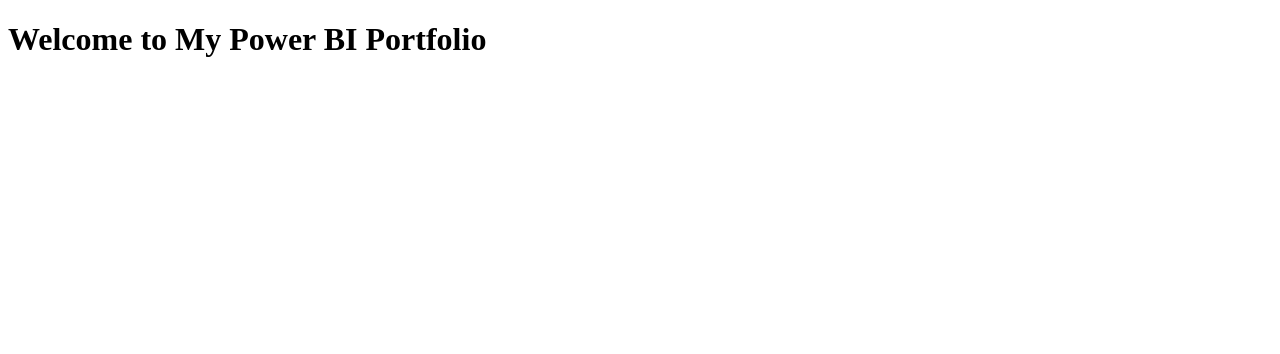
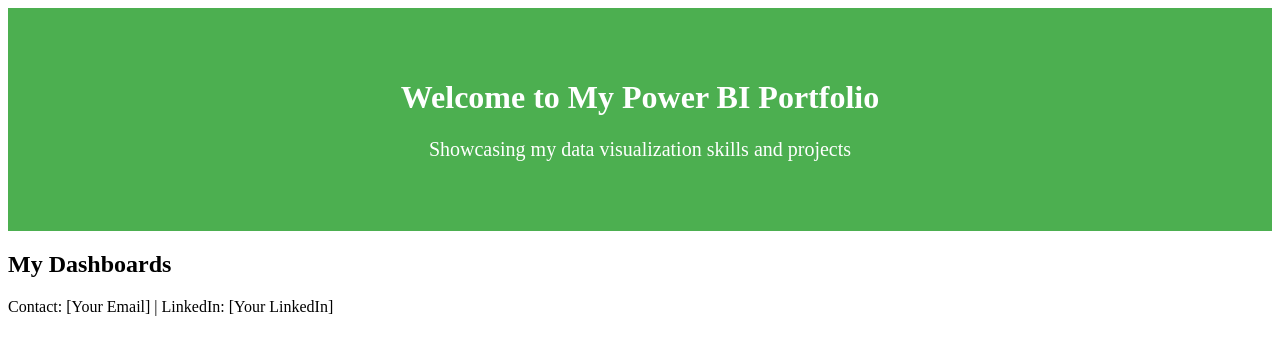
Before and after one commit to luma-naima/dashboard-portfolio, a plain HTML site: page index.html in a window 1280 px wide. Drawn offline with Linux system fonts and the light colour scheme.

Commit message:
header added

```diff
--- a/index.html
+++ b/index.html
@@ -2,9 +2,27 @@
 <html>
 <head>
     <title>My Power BI Portfolio</title>
-</head>
-<body>
-    <h1>Welcome to My Power BI Portfolio</h1>
-   <!--<iframe width="800" height="600" src="I will embed url later" frameborder="0" allowFullScreen="true"></iframe> -->
-</body>
-</html>
+    <!DOCTYPE html>
+    <html>
+    <head>
+        <title>My Power BI Portfolio</title>
+        <meta charset="UTF-8">
+        <meta name="viewport" content="width=device-width, initial-scale=1.0">
+        <link rel="stylesheet" href="styles.css"> <!-- Optional: Link to a CSS file for styling -->
+    </head>
+    <body>
+        <header style="background-color: #4CAF50; color: white; text-align: center; padding: 50px 0;">
+            <h1>Welcome to My Power BI Portfolio</h1>
+            <p style="font-size: 20px;">Showcasing my data visualization skills and projects</p>
+        </header>
+        <section>
+            <h2>My Dashboards</h2>
+            <div class="dashboard">
+                <!-- Embed your Power BI dashboards here -->
+             <!--   <iframe width="800" height="600" src="YOUR_EMBED_URL_HERE" frameborder="0" allowFullScreen="true"></iframe> --> </div>
+        </section>
+        <footer>
+            <p>Contact: [Your Email] | LinkedIn: [Your LinkedIn]</p>
+        </footer>
+    </body>
+    </html>
```
